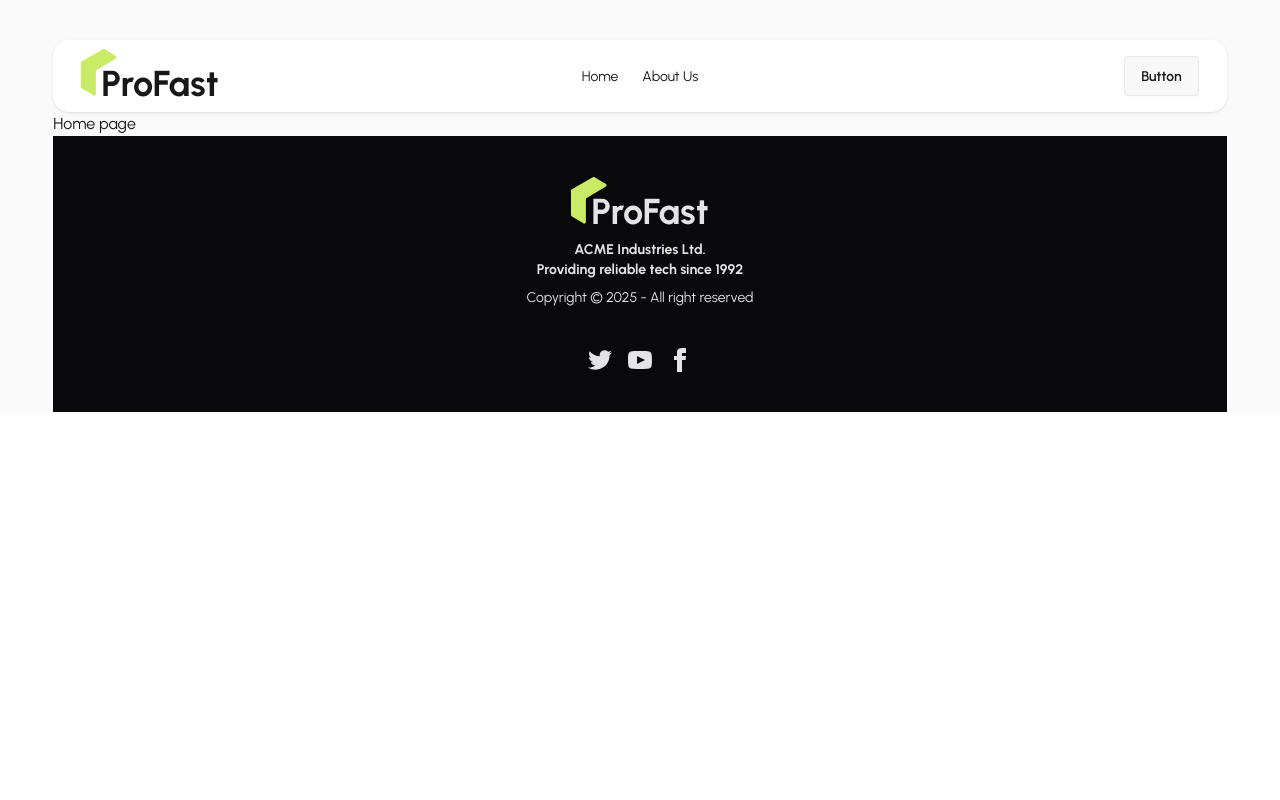
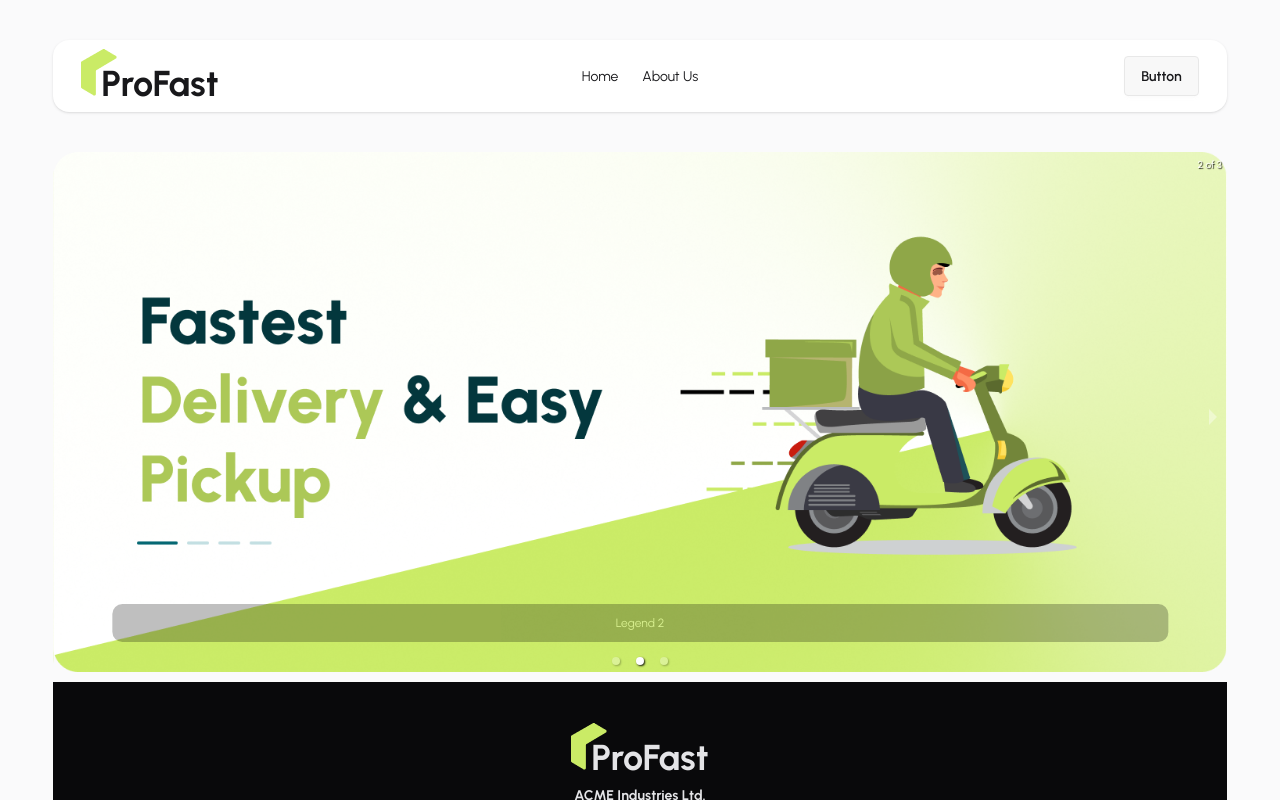
Before and after one commit to mdtanvirislamrakib/Zap-Shift-Client-Side, a React (Vite) app: page / in a window 1280 px wide. Shown: the top 800 px of the page. Built offline with nearby package versions, Linux system fonts and the light colour scheme.

Commit message:
banner section added

```diff
--- /dev/null
+++ b/src/Components/Banner/Banner.jsx
@@ -0,0 +1,27 @@
+import React from 'react';
+import { Carousel } from 'react-responsive-carousel';
+import "react-responsive-carousel/lib/styles/carousel.min.css"; // requires a loader
+import banner1 from "../../assets/banner/banner1.png"
+import banner2 from "../../assets/banner/banner2.png"
+import banner3 from "../../assets/banner/banner3.png"
+
+const Banner = () => {
+    return (
+        <Carousel className='mt-10' autoPlay = {true} infiniteLoop = {true} showThumbs={false}>
+            <div>
+                <img src={banner1} />
+                <p className="legend">Legend 1</p>
+            </div>
+            <div>
+                <img src={banner2} />
+                <p className="legend">Legend 2</p>
+            </div>
+            <div>
+                <img src={banner3} />
+                <p className="legend">Legend 3</p>
+            </div>
+        </Carousel>
+    );
+};
+
+export default Banner;
--- a/src/Pages/Home.jsx
+++ b/src/Pages/Home.jsx
@@ -1,9 +1,10 @@
 import React from 'react';
+import Banner from '../Components/Banner/Banner';
 
 const Home = () => {
     return (
         <div>
-            Home page
+            <Banner></Banner>
         </div>
     );
 };
```
